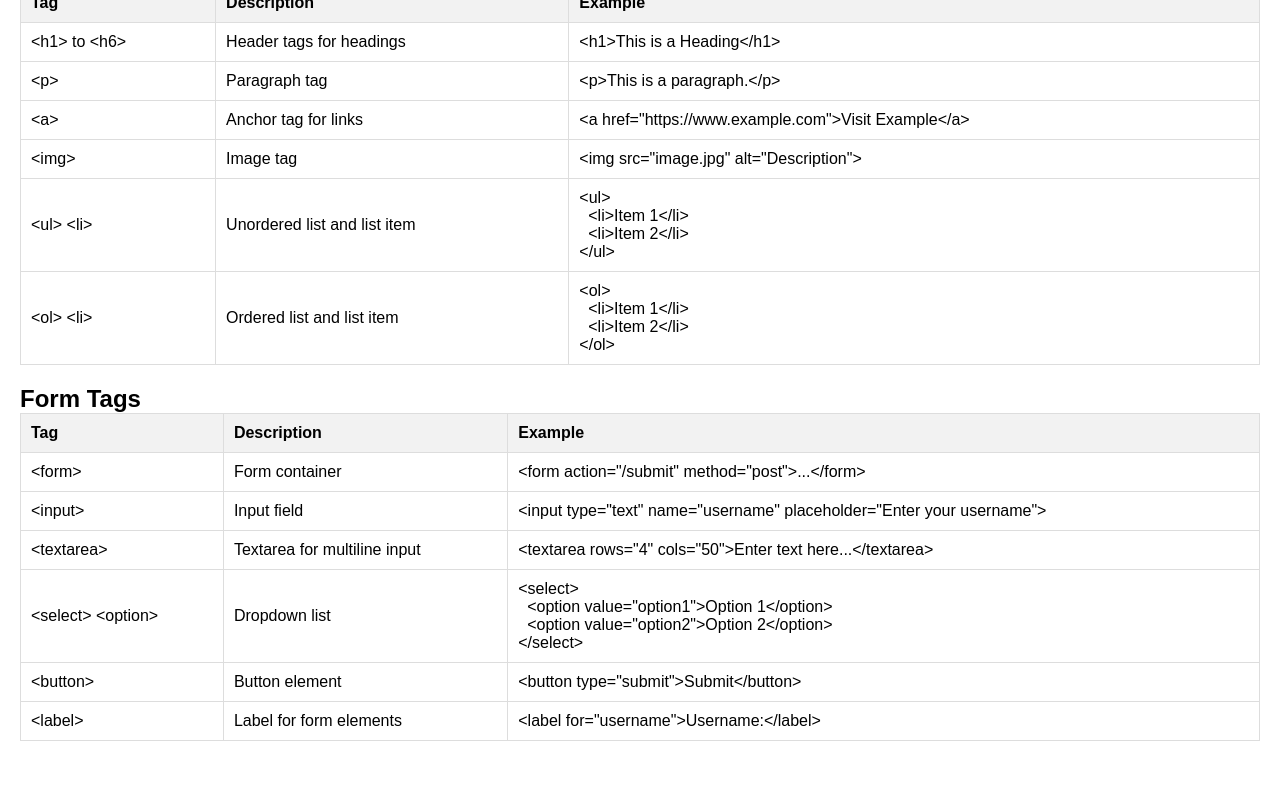
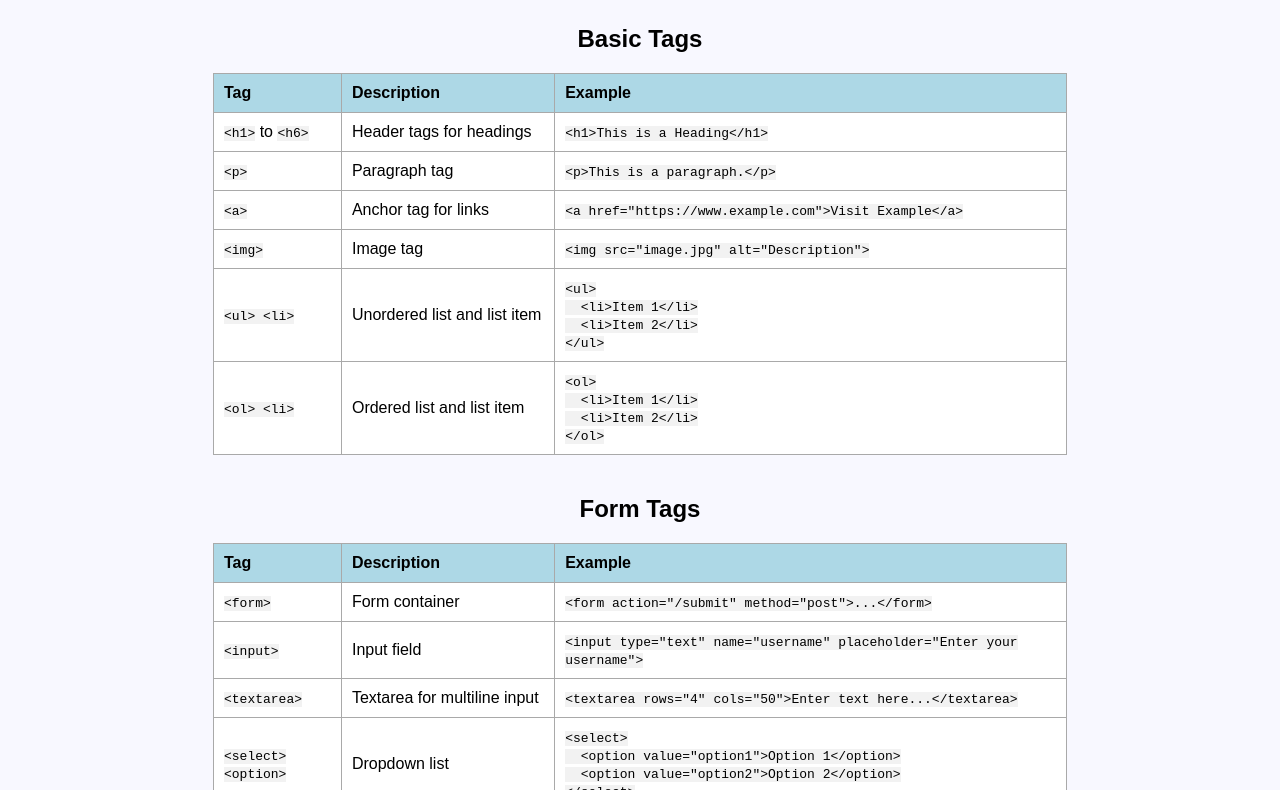
Before and after one commit to zolotavina/cheat-sheet, a plain HTML site: page index.html in a window 1280 px wide. Shown: the part 102-892 px from the top of the page. Before the commit the page ends 863 px from the top, so only its background shows below. Drawn offline with Linux system fonts and the light colour scheme.

Commit message:
revised html and css, added README

```diff
--- a/assets/style.css
+++ b/assets/style.css
@@ -6,22 +6,58 @@
 
 body {
     font-family: Arial, sans-serif;
-    margin: 20px;
+    padding: 30px;
+    text-align: center;
+    background-color: ghostwhite;
+}
+
+h1 {
+    padding-top: 20px;
+}
+
+h2 {
+    margin: 40px 0 20px;
 }
 
 table {
-    width: 100%;
+    width: 70%;
+    max-width: 900px;
     border-collapse: collapse;
-    margin-bottom: 20px;
+    margin: 0 auto;
+    background-color: #fff;
+}
+
+@media screen and (max-width: 650px) {
+
+    body {
+        padding: 10px;
+    }
+
+    table {
+        width: 90%;
+    }
 }
 
 th,
 td {
-    border: 1px solid #ddd;
+    border: 1px solid darkgray;
     padding: 10px;
     text-align: left;
 }
 
 th {
+    background-color: lightblue;
+}
+
+.tag {
+    width: 15%;
+}
+
+.description {
+    width: 25%;
+}
+
+.code {
+    font-family: monospace;
     background-color: #f2f2f2;
 }
--- a/index.html
+++ b/index.html
@@ -17,51 +17,47 @@
     <table>
         <thead>
             <tr>
-                <th>Tag</th>
-                <th>Description</th>
+                <th class="tag">Tag</th>
+                <th class="description">Description</th>
                 <th>Example</th>
             </tr>
         </thead>
         <tbody>
             <tr>
-                <td>&lt;h1&gt; to &lt;h6&gt;</td>
+                <td><span class="code">&lt;h1&gt;</span> to <span class="code">&lt;h6&gt;</span></td>
                 <td>Header tags for headings</td>
-                <td>&lt;h1&gt;This is a Heading&lt;/h1&gt;</td>
+                <td><span class="code">&lt;h1&gt;This is a Heading&lt;/h1&gt;</span></td>
             </tr>
             <tr>
-                <td>&lt;p&gt;</td>
+                <td><span class="code">&lt;p&gt;</span></td>
                 <td>Paragraph tag</td>
-                <td>&lt;p&gt;This is a paragraph.&lt;/p&gt;</td>
+                <td><span class="code">&lt;p&gt;This is a paragraph.&lt;/p&gt;</span></td>
             </tr>
             <tr>
-                <td>&lt;a&gt;</td>
+                <td><span class="code">&lt;a&gt;</span></td>
                 <td>Anchor tag for links</td>
-                <td>&lt;a href="https://www.example.com"&gt;Visit Example&lt;/a&gt;</td>
+                <td><span class="code">&lt;a href="https://www.example.com"&gt;Visit Example&lt;/a&gt;</span></td>
             </tr>
             <tr>
-                <td>&lt;img&gt;</td>
+                <td><span class="code">&lt;img&gt;</span></td>
                 <td>Image tag</td>
-                <td>&lt;img src="image.jpg" alt="Description"&gt;</td>
+                <td><span class="code">&lt;img src="image.jpg" alt="Description"&gt;</span></td>
             </tr>
             <tr>
-                <td>&lt;ul&gt; &lt;li&gt;</td>
+                <td><span class="code">&lt;ul&gt; &lt;li&gt;</span></td>
                 <td>Unordered list and list item</td>
-                <td>
-                    &lt;ul&gt;<br>
+                <td><span class="code">&lt;ul&gt;<br>
                         &nbsp;&nbsp;&lt;li&gt;Item 1&lt;/li&gt;<br>
                         &nbsp;&nbsp;&lt;li&gt;Item 2&lt;/li&gt;<br>
-                    &lt;/ul&gt;
-                </td>
+                        &lt;/ul&gt;</span></td>
             </tr>
             <tr>
-                <td>&lt;ol&gt; &lt;li&gt;</td>
+                <td><span class="code">&lt;ol&gt; &lt;li&gt;</span></td>
                 <td>Ordered list and list item</td>
-                <td>
-                    &lt;ol&gt;<br>
+                <td><span class="code"> &lt;ol&gt;<br>
                         &nbsp;&nbsp;&lt;li&gt;Item 1&lt;/li&gt;<br>
                         &nbsp;&nbsp;&lt;li&gt;Item 2&lt;/li&gt;<br>
-                    &lt;/ol&gt;
-                </td>
+                        &lt;/ol&gt;</span></td>
             </tr>
         </tbody>
     </table>
@@ -71,46 +67,48 @@
     <table>
         <thead>
             <tr>
-                <th>Tag</th>
-                <th>Description</th>
+                <th class="tag">Tag</th>
+                <th class="description">Description</th>
                 <th>Example</th>
             </tr>
         </thead>
         <tbody>
             <tr>
-                <td>&lt;form&gt;</td>
+                <td><span class="code">&lt;form&gt;</span></td>
                 <td>Form container</td>
-                <td>&lt;form action="/submit" method="post"&gt;...&lt;/form&gt;</td>
+                <td><span class="code">&lt;form action="/submit" method="post"&gt;...&lt;/form&gt;</span></td>
             </tr>
             <tr>
-                <td>&lt;input&gt;</td>
+                <td><span class="code">&lt;input&gt;</span></td>
                 <td>Input field</td>
-                <td>&lt;input type="text" name="username" placeholder="Enter your username"&gt;</td>
+                <td><span class="code">&lt;input type="text" name="username" placeholder="Enter your
+                        username"&gt;</span></td>
             </tr>
             <tr>
-                <td>&lt;textarea&gt;</td>
+                <td><span class="code">&lt;textarea&gt;</span></td>
                 <td>Textarea for multiline input</td>
-                <td>&lt;textarea rows="4" cols="50"&gt;Enter text here...&lt;/textarea&gt;</td>
+                <td><span class="code">&lt;textarea rows="4" cols="50"&gt;Enter text here...&lt;/textarea&gt;</span>
+                </td>
             </tr>
             <tr>
-                <td>&lt;select&gt; &lt;option&gt;</td>
+                <td><span class="code">&lt;select&gt; &lt;option&gt;</span></td>
                 <td>Dropdown list</td>
-                <td>
+                <td><span class="code">
                         &lt;select&gt;<br>
                         &nbsp;&nbsp;&lt;option value="option1"&gt;Option 1&lt;/option&gt;<br>
                         &nbsp;&nbsp;&lt;option value="option2"&gt;Option 2&lt;/option&gt;<br>
-                    &lt;/select&gt;
+                        &lt;/select&gt;</span>
                 </td>
             </tr>
             <tr>
-                <td>&lt;button&gt;</td>
+                <td><span class="code">&lt;button&gt;</span></td>
                 <td>Button element</td>
-                <td>&lt;button type="submit"&gt;Submit&lt;/button&gt;</td>
+                <td><span class="code">&lt;button type="submit"&gt;Submit&lt;/button&gt;</span></td>
             </tr>
             <tr>
-                <td>&lt;label&gt;</td>
+                <td><span class="code">&lt;label&gt;</span></td>
                 <td>Label for form elements</td>
-                <td>&lt;label for="username"&gt;Username:&lt;/label&gt;</td>
+                <td><span class="code">&lt;label for="username"&gt;Username:&lt;/label&gt;</span></td>
             </tr>
         </tbody>
     </table>
```
Also changed, not shown: assets/images/cheat-sheet-screenshot.png (added), 1 other file. Lines whose indentation alone changed are shown as unchanged.
